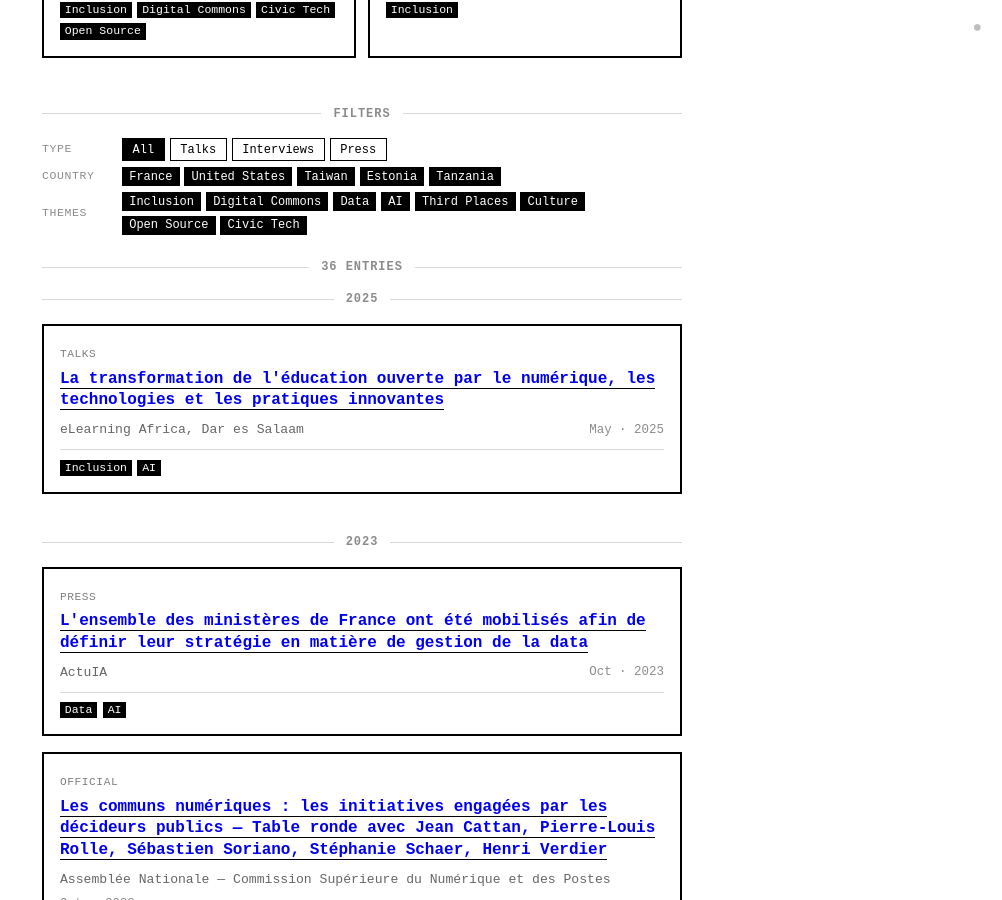
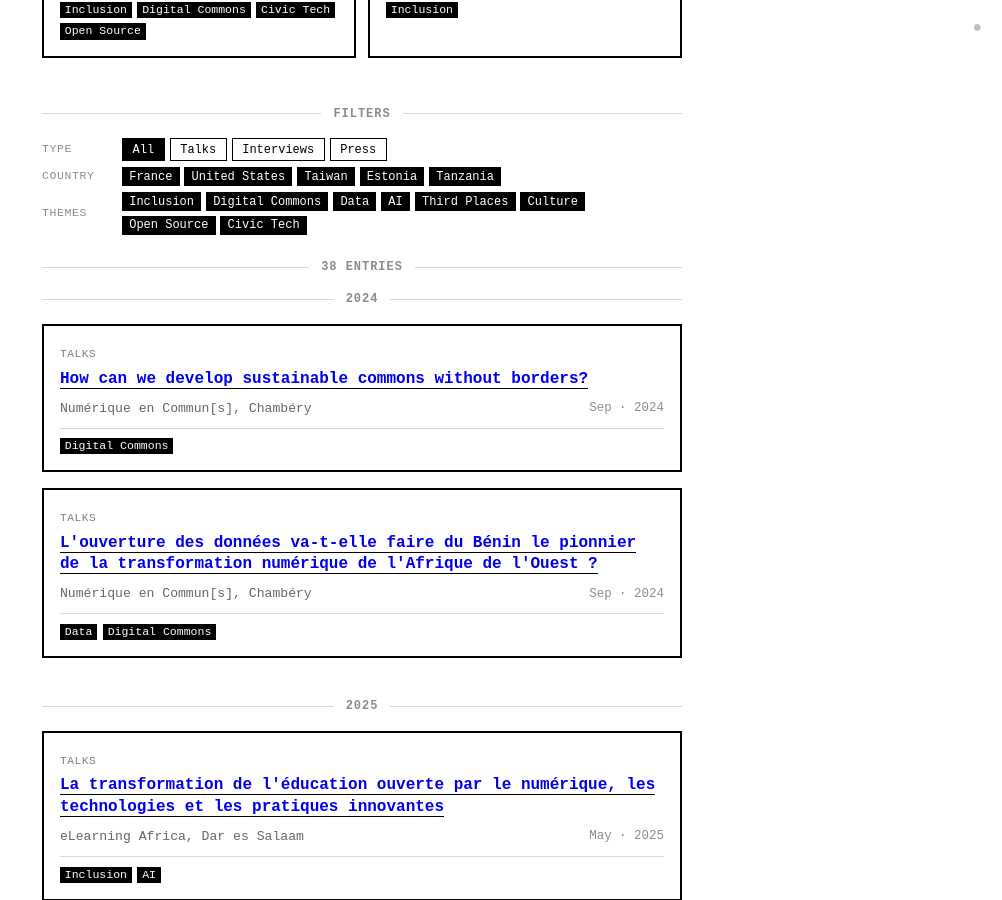
Before and after one commit to PLrolle/plrolle.github.io, a Jekyll site: the page built from talks.md, in a window 1280 px wide and 900 px high, scrolled down 745 px. Shown: the whole window, without its empty margins (278-1280 px from the left). Built offline with Jekyll 4.4.1, drawn with Linux system fonts in a browser that asks for light colours.

Commit message:
Add two NEC 2024 Chambéry talks (commons without borders, Bénin open data)

```diff
--- a/_data/talks.json
+++ b/_data/talks.json
@@ -1,4 +1,28 @@
 [
+  {
+    "id": "nec2024-commons-borders",
+    "year": 2024,
+    "month_label": "Sep",
+    "sort_key": 202409,
+    "category": "talks",
+    "country": "france",
+    "title": "How can we develop sustainable commons without borders?",
+    "organization": "Numérique en Commun[s], Chambéry",
+    "url": "https://numerique-en-communs.fr/wp-content/uploads/2025/02/livret-nec24_compressed.pdf",
+    "themes": ["digital-commons"]
+  },
+  {
+    "id": "nec2024-benin-open-data",
+    "year": 2024,
+    "month_label": "Sep",
+    "sort_key": 202409,
+    "category": "talks",
+    "country": "benin",
+    "title": "L'ouverture des données va-t-elle faire du Bénin le pionnier de la transformation numérique de l'Afrique de l'Ouest ?",
+    "organization": "Numérique en Commun[s], Chambéry",
+    "url": "https://numerique-en-communs.fr/wp-content/uploads/2025/02/livret-nec24_compressed.pdf",
+    "themes": ["data", "digital-commons"]
+  },
   {
     "id": "ela-2025",
     "year": 2025,
```
